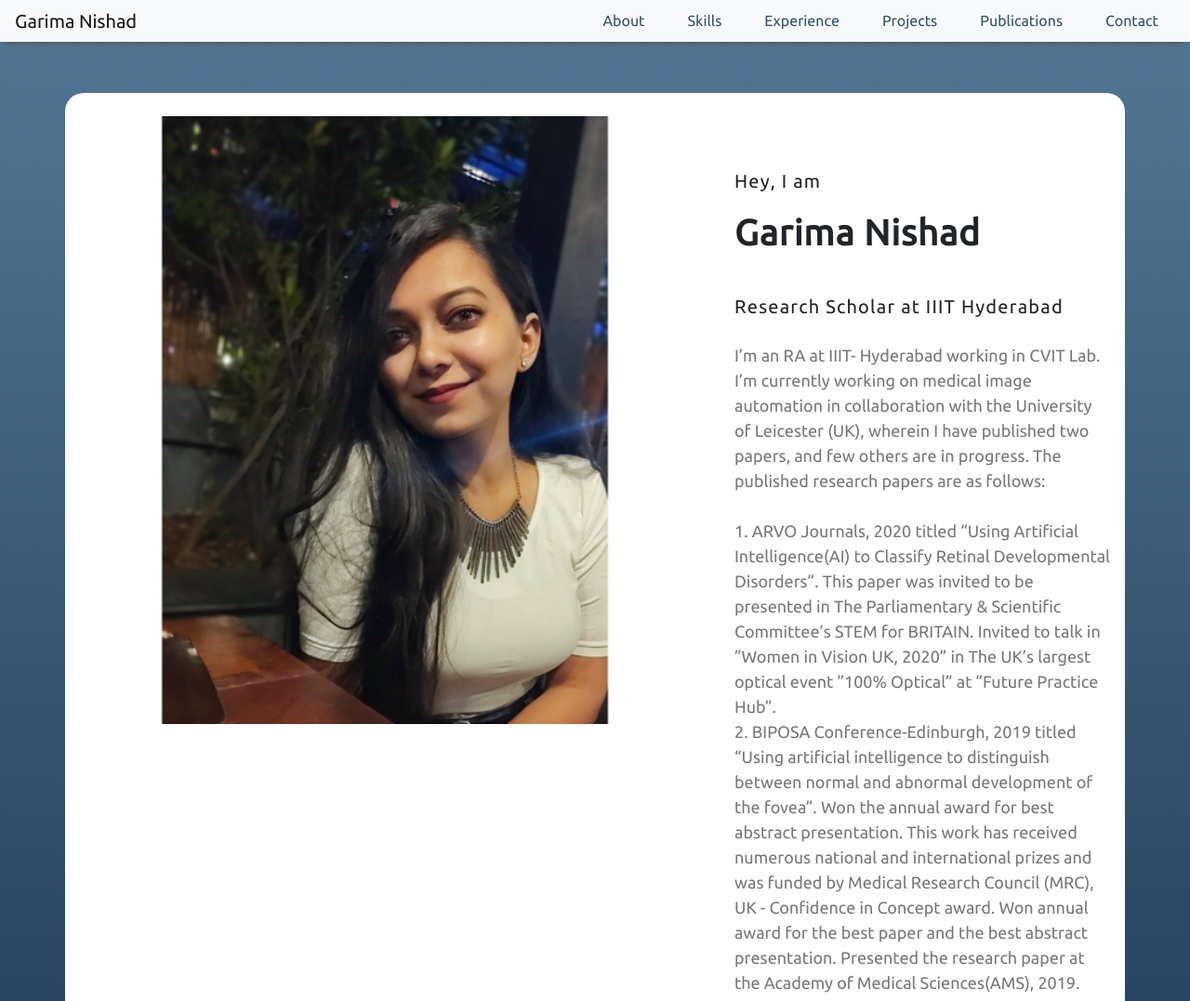
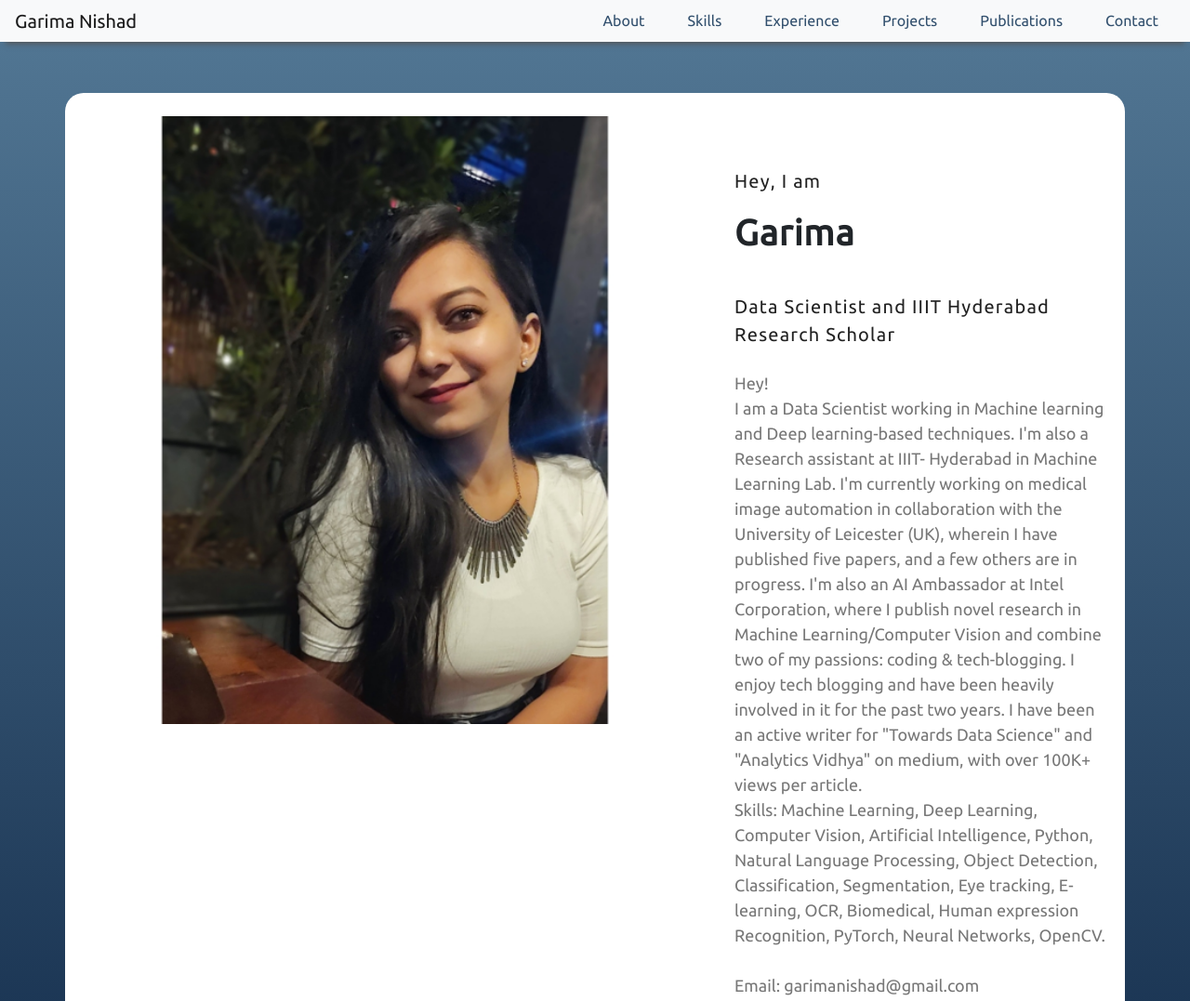
Before and after one commit to Garima13a/Garima13a.github.io, a plain HTML site: page index.html in a window 1280 px wide. Shown: the top 1077 px of the page at 93% size. Drawn offline with nearby package versions, Linux system fonts and the light colour scheme.

Commit message:
Update index.html

```diff
--- a/index.html
+++ b/index.html
@@ -51,21 +51,20 @@
 
               <span class="first"> Hey, I am</span>
               <br>
-              <p class="name"> Garima Nishad  </p>
+              <p class="name"> Garima  </p>
               <br>
-              <span class="first"> Research Scholar at IIIT Hyderabad</span>
+              <span class="first"> Data Scientist and IIIT Hyderabad Research Scholar</span>
               <br><br>
-              <p class="about">I’m an RA at IIIT- Hyderabad working in CVIT Lab. I’m currently working on medical image automation in collaboration with the University of Leicester (UK), wherein I have published two papers, and few others are in progress. The published research papers are as follows:<br>
-<br>
-1. ARVO Journals, 2020 titled “Using Artificial Intelligence(AI) to Classify Retinal Developmental Disorders”. This paper was invited to be presented in The Parliamentary & Scientific Committee’s STEM for BRITAIN. Invited to talk in ”Women in Vision UK, 2020” in The UK’s largest optical event ”100% Optical” at ”Future Practice Hub”.
+              <p class="about">Hey!
+<br>I am a Data Scientist working in Machine learning and Deep learning-based techniques. I'm also a Research assistant at IIIT- Hyderabad in Machine Learning Lab. I'm currently working on medical image automation in collaboration with the University of Leicester (UK), wherein I have published five papers, and a few others are in progress.
 
-<br>2. BIPOSA Conference-Edinburgh, 2019 titled “Using artificial intelligence to distinguish between normal and abnormal development of the fovea”. Won the annual award for best abstract presentation. This work has received numerous national and international prizes and was funded by Medical Research Council (MRC), UK - Confidence in Concept award. Won annual award for the best paper and the best abstract presentation. Presented the research paper at the Academy of Medical Sciences(AMS), 2019.
+I'm also an AI Ambassador at Intel Corporation, where I publish novel research in Machine Learning/Computer Vision and combine two of my passions: coding & tech-blogging.
 
-<br>3. ”Development and Validation of a Deep Learning Algorithm to Differentiate between Normal and Abnormal Retinal Development”. British Congress of Optometry and Vision Science(BCOVS) the conference, 2020. Won award for annual best oral presentation.
+I enjoy tech blogging and have been heavily involved in it for the past two years. I have been an active writer for "Towards Data Science" and "Analytics Vidhya" on medium, with over 100K+ views per article.
 
-<br>I’m also an AI Ambassador at Intel Corporation, where I publish novel researches in Machine Learning/Computer Vision and combine two of my passions, i.e. coding & tech-blogging.
+<br> Skills: Machine Learning, Deep Learning, Computer Vision, Artificial Intelligence, Python, Natural Language Processing, Object Detection, Classification, Segmentation, Eye tracking, E-learning, OCR, Biomedical, Human expression Recognition, PyTorch, Neural Networks, OpenCV.<br>
 
-<br>I enjoy tech blogging and have been heavily involved in it for the past two years. I have been an active writer for “Towards Data Science” and “Analytics Vidhya” on medium with over 100K+ views per article.</p>
+<br>Email: garimanishad@gmail.com<br>
 
               <div class="about2">
                 <i class="far fa-envelope"></i> garima.nishad@research.iiit.ac.in <br>
@@ -78,7 +77,7 @@
               </div>
               <br>
               <div class="downloadcv">
-                <a href="files/GarimaResume_Jan2K22.pdf" target="_blank" class="btn">Download Resume</a>
+                <a href="files/GarimaResume_July2K22.pdf" target="_blank" class="btn">Download Resume</a>
               </div>
               <br>
 
```
